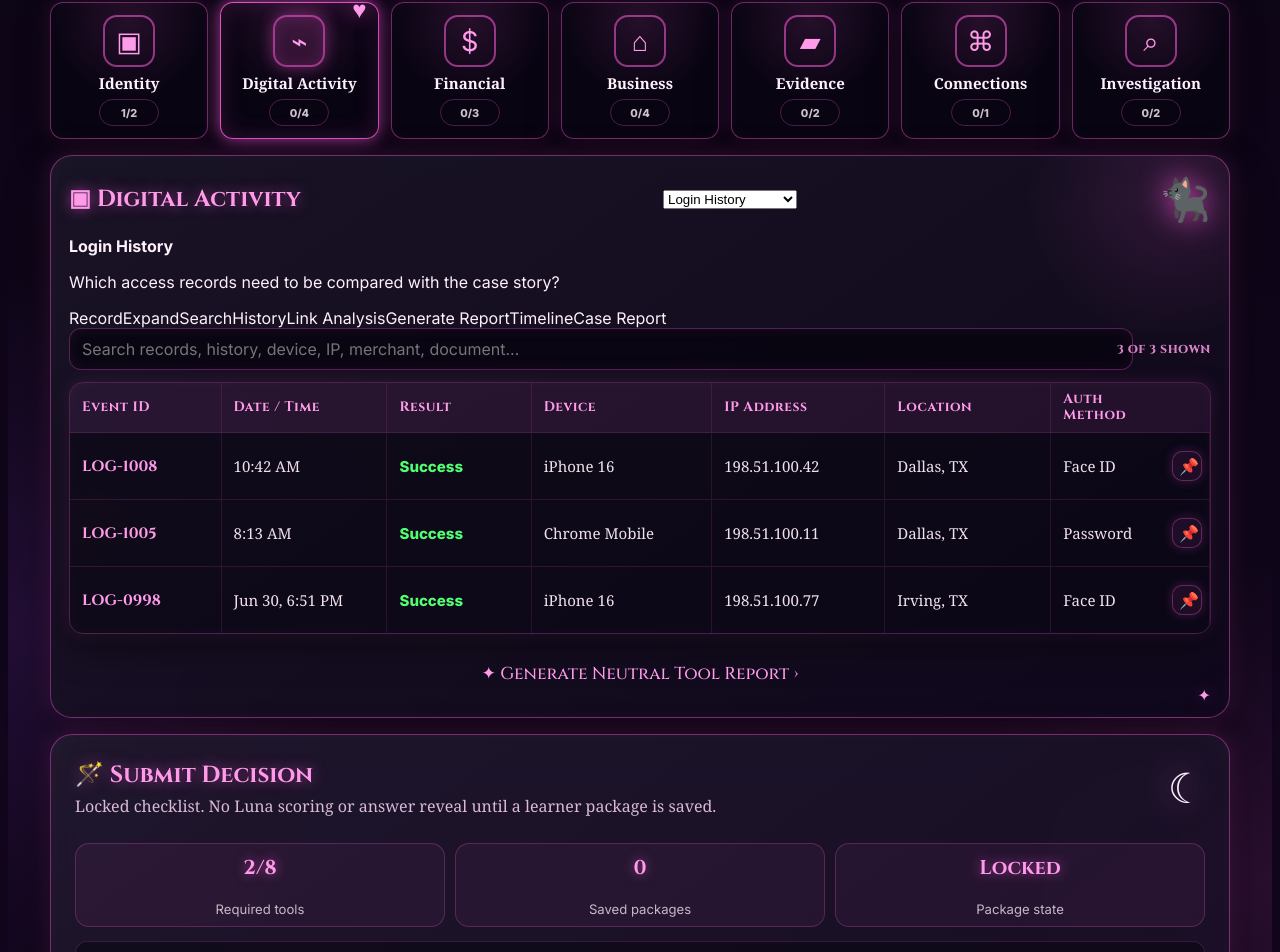
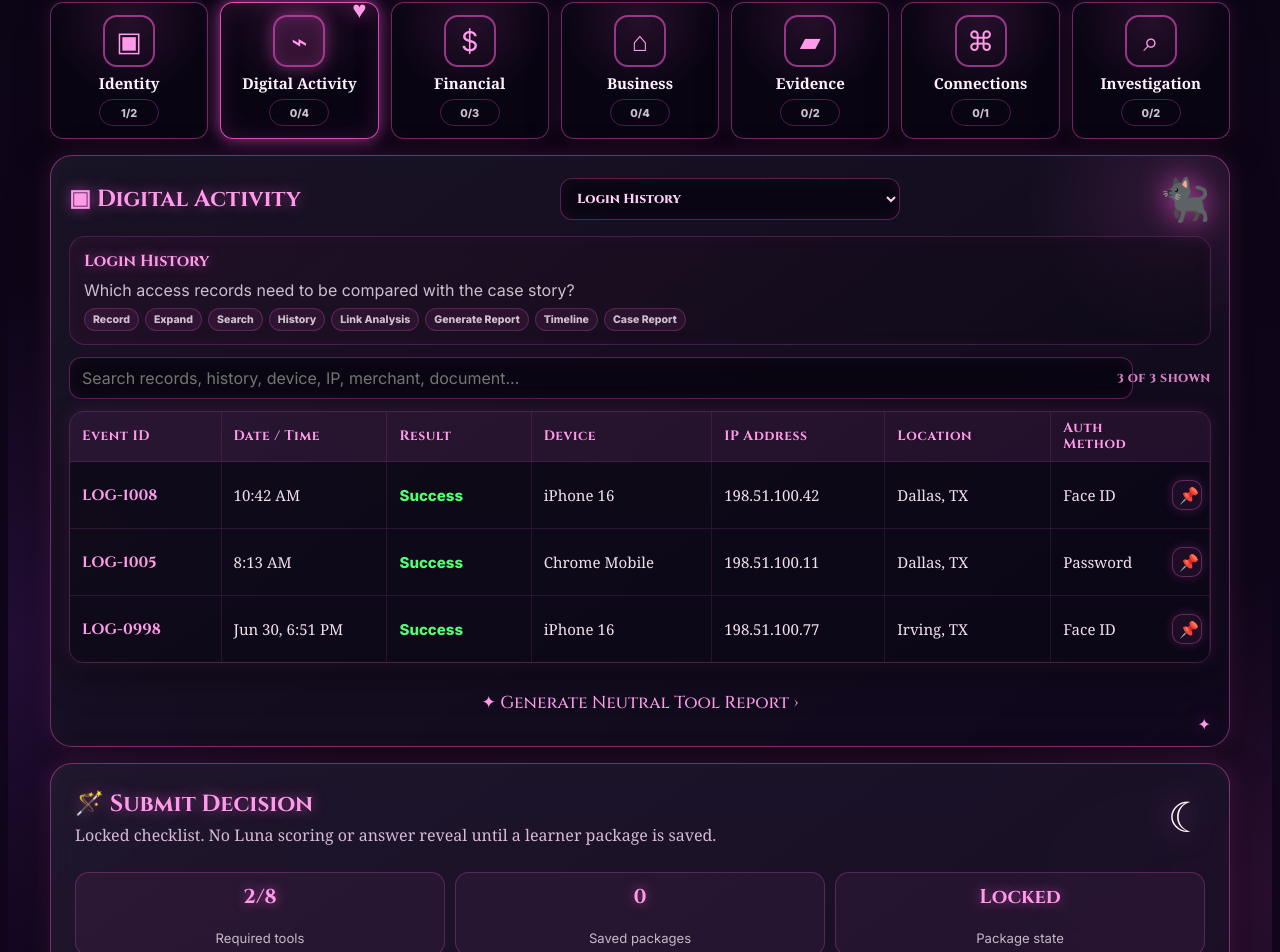
Before and after one commit to iamre2024-debug/fraud-Academy-v1, a React (Vite) app: page / in a window 1280 px wide. Shown: the part 964-1916 px from the top of the page. Built offline with nearby package versions, Linux system fonts and the light colour scheme.

Commit message:
Style visual sub-tool controls

```diff
--- a/src/visualFunctional.css
+++ b/src/visualFunctional.css
@@ -27,7 +27,8 @@
 .workspace-search-row input,
 .decision-form select,
 .decision-form textarea,
-.notebook-compose textarea {
+.notebook-compose textarea,
+.tool-select {
   width: 100%;
   min-width: 0;
   border: 1px solid rgba(255, 92, 218, 0.32);
@@ -44,7 +45,8 @@
 .workspace-search-row input:focus,
 .decision-form select:focus,
 .decision-form textarea:focus,
-.notebook-compose textarea:focus {
+.notebook-compose textarea:focus,
+.tool-select:focus {
   border-color: rgba(255, 155, 233, 0.72);
   box-shadow: 0 0 0 3px rgba(255, 92, 218, 0.14), inset 0 0 16px rgba(255, 92, 218, 0.1);
 }
@@ -55,6 +57,55 @@
   gap: 10px;
   align-items: center;
   margin-bottom: 12px;
+}
+
+.tool-select {
+  width: min(340px, 100%);
+  justify-self: end;
+  color: #ffcff5;
+  font-family: Cinzel, Georgia, serif;
+  font-size: 0.82rem;
+  font-weight: 800;
+}
+
+.tool-purpose-card {
+  display: grid;
+  gap: 8px;
+  margin: 0 0 12px;
+  border: 1px solid rgba(255, 92, 218, 0.2);
+  border-radius: 16px;
+  background:
+    linear-gradient(145deg, rgba(255, 92, 218, 0.075), rgba(255, 255, 255, 0.012)),
+    rgba(6, 4, 14, 0.5);
+  padding: 13px 14px;
+  box-shadow: inset 0 0 18px rgba(255, 92, 218, 0.045);
+}
+
+.tool-purpose-card strong {
+  color: #ff9be9;
+  font-family: Cinzel, Georgia, serif;
+  text-shadow: 0 0 12px rgba(255, 92, 218, 0.56);
+}
+
+.tool-purpose-card p {
+  margin: 0;
+  color: rgba(255, 241, 251, 0.78);
+}
+
+.tool-flow-chips {
+  display: flex;
+  flex-wrap: wrap;
+  gap: 6px;
+}
+
+.tool-flow-chips span {
+  border: 1px solid rgba(255, 92, 218, 0.22);
+  border-radius: 999px;
+  background: rgba(255, 92, 218, 0.08);
+  color: rgba(255, 241, 251, 0.78);
+  padding: 4px 8px;
+  font-size: 0.66rem;
+  font-weight: 800;
 }
 
 .visual-category-row button em {
@@ -520,6 +571,16 @@
     justify-self: start;
   }
 
+  .tool-select {
+    width: 100%;
+    justify-self: stretch;
+  }
+
+  .tool-flow-chips span {
+    font-size: 0.58rem;
+    padding: 3px 6px;
+  }
+
   .visual-category-row button em {
     min-width: 34px;
     min-height: 18px;
```
